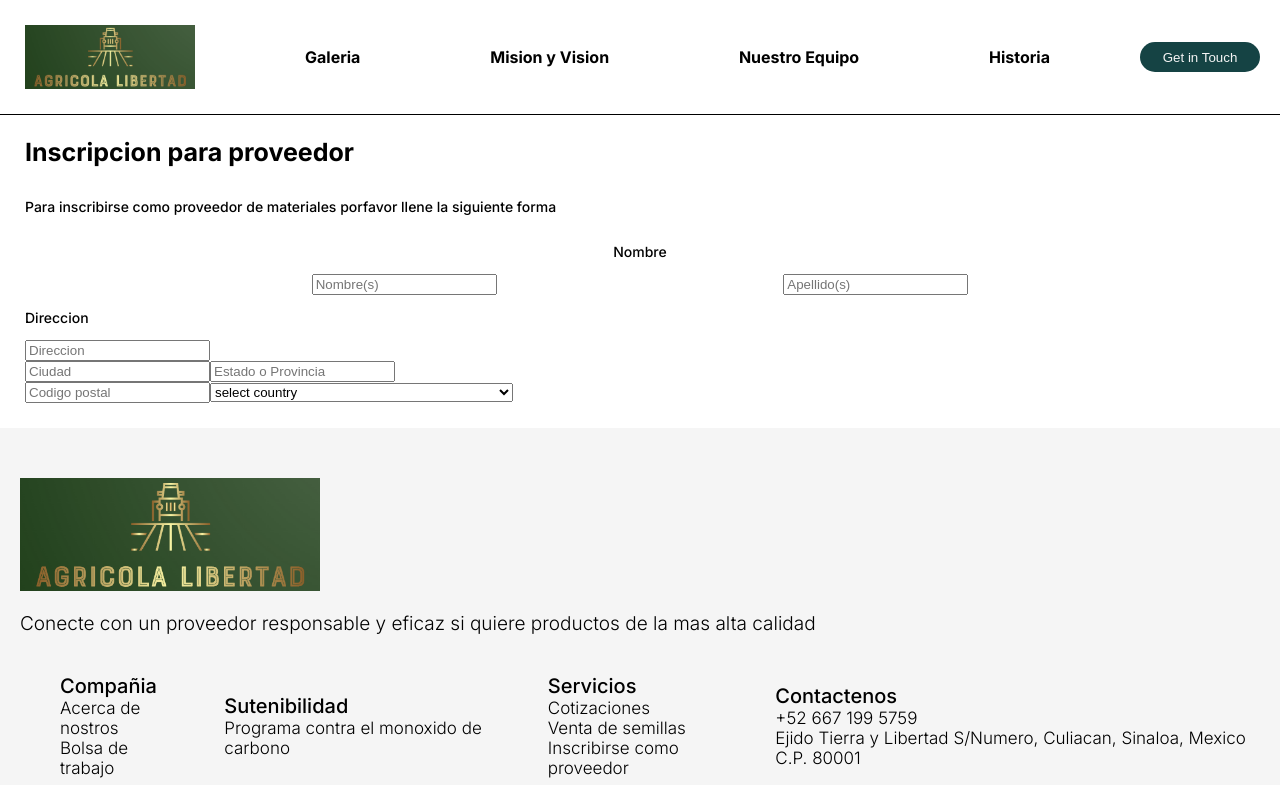
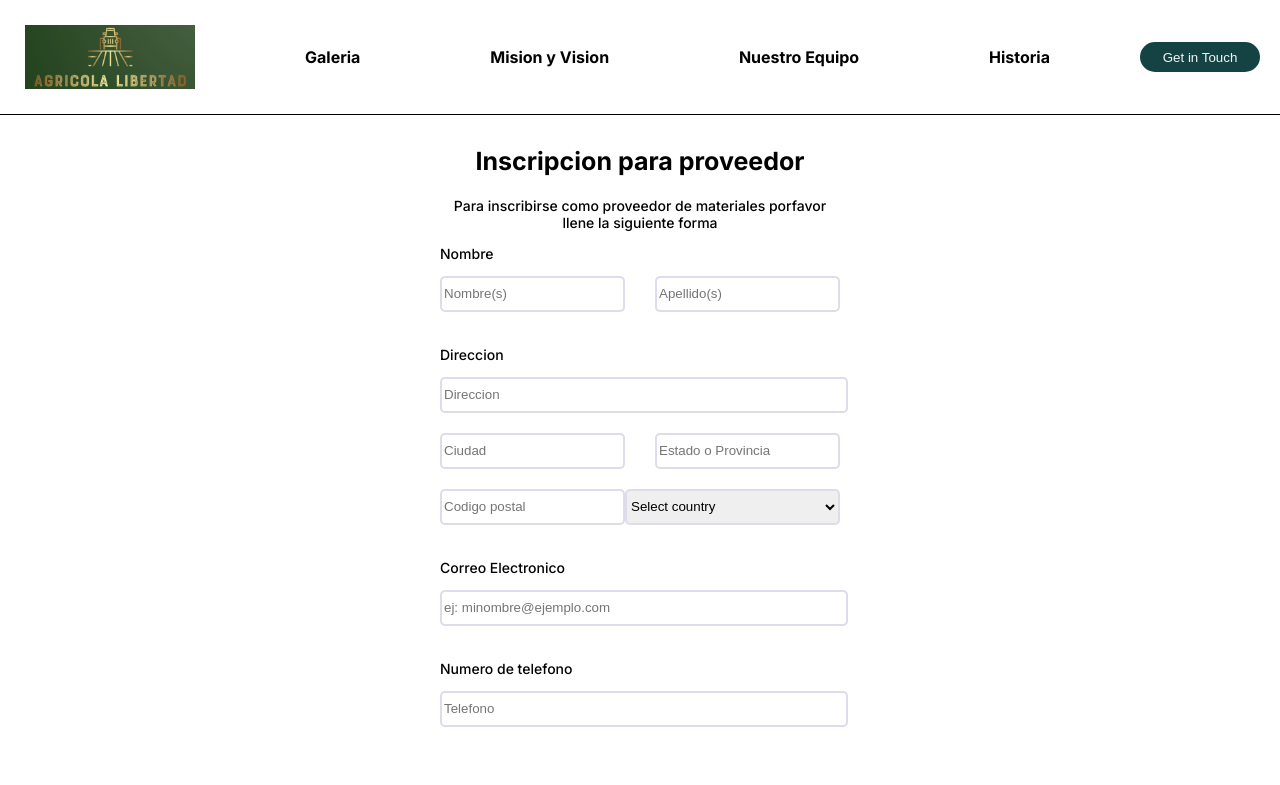
Before and after one commit to HectorVL95/Agricola-Libertad, a React (Create React App) app: page /SignUp in a window 1280 px wide. Shown: the top 785 px of the page. Built offline with nearby package versions, Linux system fonts and the light colour scheme.

Commit message:
reiniciamos trabajo en la seccion de galeria, en proceso esta agregar un carrusel

```diff
--- a/src/components/GalleryPic.jsx
+++ b/src/components/GalleryPic.jsx
@@ -5,7 +5,7 @@ import '../styles/GalleryPic.scss'
 const GalleryPic = (props) => {
   return (
     <article className='GalleryPic' >
-      <img className='picture' src={props.dataEl.img} alt="Trabajador" onClick={props.handleClick}/>
+      <img className={`picture images[${props.activeIndex}]`} src={props.dataEl.img} alt="Trabajador" />
       <p className='description'>{props.dataEl.description}</p>
     </article>
   );
--- a/src/components/GetInTouch.jsx
+++ b/src/components/GetInTouch.jsx
@@ -8,8 +8,8 @@ const GetInTouch = () => {
     <main>
       <Header/>
       <section className='GetinTouch'>
+        <form className='GetinTouch-form'  action="">
         <h1>Listo para resolver sus preguntas</h1>
-        <form action="">
           <div className='country'>
             <p>Estoy localizado en:</p>
             <select className='country-dropdown' name="localizacion" id="" required>
@@ -276,25 +276,25 @@ const GetInTouch = () => {
           </div>
           <div className='multiple-choice' required>
             <p>Interesado en (opcional)</p>
-            <label htmlFor="">
+            <label className='check-label' htmlFor="">
               <input type="checkbox" />
-              <span>Mayoreo</span>
+              <span className='checkbox-description'>Mayoreo</span>
             </label>
-            <label htmlFor="">
+            <label className='check-label' htmlFor="">
               <input type="checkbox" />
-              <span>Menudeo</span>
+              <span className='checkbox-description'>Menudeo</span>
             </label>
-            <label htmlFor="">
+            <label className='check-label' htmlFor="">
               <input type="checkbox" />
-              <span>Semillas</span>
+              <span className='checkbox-description'>Semillas</span>
             </label>
-            <label htmlFor="">
+            <label className='check-label' htmlFor="">
               <input type="checkbox" />
-              <span>Equipo fertilziacion</span>
+              <span className='checkbox-description'>Equipo fertilziacion</span>
             </label>
-            <label htmlFor="">
+            <label className='check -label' htmlFor="">
               <input type="checkbox" />
-              <span>Otros</span>
+              <span className='checkbox-description'>Otros</span>
             </label>
           </div>
           <p>¿Como te podemos ayudar?</p>
--- a/src/components/SingUp.jsx
+++ b/src/components/SingUp.jsx
@@ -7,27 +7,28 @@ const SingUp = () => {
   return (
     <main className='Sign-Up'>
       <Header/>
+      <section className='SignUp-form-section'>
         <form className='SignUp-form'>
           <h1 className='inscripcion-title'>Inscripcion para proveedor</h1>
           <p className='inscripcion-subtitle'>Para inscribirse como proveedor de materiales porfavor llene la siguiente forma</p>
-        <div className='name-section'>
+          <section className='name-section'>
             <p className='name-title'>Nombre</p>
             <div className='name-div'>
               <input type="name" placeholder='Nombre(s)'/>
               <input type="name"  placeholder='Apellido(s)'/>
             </div>
-        </div>
-        <div className='address'>
+          </section>
+          <section className='address-section'>
             <p>Direccion</p>
-          <input type="address" placeholder='Direccion'/>
+            <input className='address-input' type="address" placeholder='Direccion'/>
             <div className='city-state-div'>
-            <input type="text" placeholder='Ciudad'/>
+              <input className='city-input' type="text" placeholder='Ciudad'/>
               <input type="text" placeholder='Estado o Provincia'/>
             </div>
-          <div>
-            <input type="number" placeholder='Codigo postal'/>
-            <select name="country" id="">
-            <option>select country</option>
+            <div className='zip-country-div'>
+              <input className='zip-input' type="number" placeholder='Codigo postal'/>
+              <select className='country-select' name="country" id="">
+              <option>Select country</option>
                 <option value="AF">Afghanistan</option>
                 <option value="AX">Aland Islands</option>
                 <option value="AL">Albania</option>
@@ -282,8 +283,18 @@ const SingUp = () => {
                 <option value="ZW">Zimbabwe</option>
               </select>
             </div>
-        </div>
+          </section>
+          <section className='email-section'>
+            <p>Correo Electronico</p>
+            <input className='email-input' type="email" placeholder='ej: minombre@ejemplo.com'/>
+          </section>
+          <section className='numero-telefono'>
+            <p>Numero de telefono</p>
+            <input className='telephone-div' type="telephone" placeholder='Telefono'/>
+          </section>
+          <button className='sendBtn-SignUp'>Enviar</button>
         </form>
+      </section>
       <Footer/>
     </main>
   );
--- a/src/styles/Gallery.scss
+++ b/src/styles/Gallery.scss
@@ -6,48 +6,56 @@
   right: 0px;
   bottom: 0px;
   left: 0px;
-  z-index: 9;
+  z-index: 11;
   background-color: rgba(0, 0, 0, 0.5);
+  display: none;
 }
-.darken-inactive{
-  visibility: hidden;
+.closeBtn{
+  right: 22px;
+  top:2px;
+  position: relative;
 }
 .gallery-section{
   display: grid;
   grid-template-columns: 40% 40%;
   grid-row-gap: 5%;
   justify-content: center;
-  margin-bottom: 90px;
+  align-items: center;
+  margin-bottom: 220px;
   padding-top: 150px;
-  position: relative;
-}
-.bigImage{
-  position: fixed;
-  display: none;
-  margin-left: auto;
-  margin-right: auto;
-  left: 0;
-  right: 0;
-  top: 180px;
-  bottom: auto;
-  width: 345px;
 }
 .selected-image{
-  padding-left: 10px;
-  padding-right: 10px;
+  padding-left: 25px;
+  padding-right: 25px;
   background-color: grey;
   border: 1px black solid;
   border-radius: 5px;
   position: fixed;
-  z-index: 10;
-  bottom: 400px;
-  left: 612.5px;
-  margin: auto;
-  margin-left: -200px;
+  z-index: 12;
+  top: 50%;
+  left: 50%;
+  transform: translate(-50%, -50%);
+  zoom: 190%;
+}
+.carouselBtns{
+  position: fixed;
+  bottom: 19px;
+}
+.leftBtn{
+  left: 3%;
+}
+.rightBtn{
+  left: 83%;
+}
+@media (min-width:768px) {
+.gallery-section{
+  grid-template-columns: 35% 35%;
+}
+}
+
+@media (min-width: 1920px){
+  .gallery-section{
+    grid-template-columns: 25% 25%;
+  }
 
 }
-@media (min-width:768px) {
-  .gallery-section{
-    margin-bottom: 150px;
-  }
-}
--- a/src/styles/GalleryPic.scss
+++ b/src/styles/GalleryPic.scss
@@ -14,6 +14,9 @@
   font-size: 1.8rem;
   text-align: center;
 }
+.text-and-arrows{
+  display: flex;
+}
 @media (min-width:768px) {
 
   .picture{
--- a/src/styles/GetinTouch.scss
+++ b/src/styles/GetinTouch.scss
@@ -1,27 +1,42 @@
 .GetinTouch{
   padding: 15px;
   padding-top: 125px;
-}
-form{
   display: flex;
   flex-direction: column;
   justify-content: center;
+}
+.GetinTouch-form{
+  max-width: 400px;
+  align-self: center;
+  display: flex;
+  flex-direction: column;
+  justify-content: center;
+}
+.GetinTouch-form > h1{
+  text-align: center;
+}
+input{
+  height: 30px;
+  border: #dcdceb 2px solid;
+  border-radius: 5px;
+  margin-bottom: 20px;
 }
 .country{
   display: flex;
   flex-direction: column;
 }
+.country-dropdown{
+  border: #dcdceb 2px solid;
+  border-radius: 5px;
+  margin-bottom: 20px;
+  width: 100%;
+  height: 30px;
+}
 p{
   text-align: left;
   font-size: 1.4rem;
 }
-.country-dropdown{
-  height: 50px;
-  font-size: 1.8rem;
-  padding-left: 20px;
-  margin-top: -10px;
-  margin-bottom: -10px;
-}
+
 
 .company > p{
   text-align: left;
@@ -38,9 +53,14 @@ p{
   text-align: left;
   font-size: 1.4rem;
 }
-label{
+.check-label{
   display: flex;
   align-items: center;
+}
+.checkbox-description{
+  position: relative;
+  bottom: 8px;
+  margin-left: 5px;
 }
 .sendBtn{
   width: 80px;
@@ -52,32 +72,8 @@ label{
   color: whitesmoke;
   margin-top: 40px;
 }
-@media (min-width:768px) {
-  .GetinTouch{
-    padding-left: 70px;
-    padding-right: 70px;
-  }
+
+@media (min-width:1920px) {
+
+
 }
-@media (min-width:1920px) {
-  .GetinTouch{
-    padding-left: 450px;
-    padding-right: 450px;
-  }
-  .GetinTouch > h1{
-    font-size: 3rem;
-  }
-  .country-dropdown{
-    height: 100px;
-  }
-  .input-text{
-    height: 100px;
-  }
-  .sendBtn{
-    width: 120px;
-    height: 60px;
-    border-radius: 35px;
-    font-size: 2rem;
-    position: relative;
-    bottom: 40px;
-  }
-}
--- a/src/styles/Sign-Up.scss
+++ b/src/styles/Sign-Up.scss
@@ -1,19 +1,79 @@
+.SignUp-form-section{
+  padding: 25px;
+  padding-top: 125px;
+  display: flex;
+  flex-direction: column;
+  justify-content: center;
+
+}
 .SignUp-form{
-  padding: 25px;
-  padding-top: 120px;
+  align-self: center;
+  max-width: 400px;
 }
 .inscripcion-title{
  font-size: 2.5rem;
+ text-align: center;
+}
+.inscripcion-subtitle{
+  text-align: center;
+}
+input{
+  height: 30px;
+  border: #dcdceb 2px solid;
+  border-radius: 5px;
+  margin-bottom: 20px;
 }
 .name-title{
-  text-align: center;
-  font: 1.9rem
-;
+  text-align: left;
+  font: 1.9rem;
 }
 .name-div{
   display: flex;
-  justify-content: space-evenly;
+  justify-content: space-between;
 }
-.address{
+.address-section{
+  text-align: left;
+}
+.address-input{
+  width: 100%;
+}
+.city-state-div{
+  display: flex;
+  justify-content: space-between;
+}
+.zip-country-div{
+  display: flex;
+  justify-content: space-between;
+}
+.country-select{
+  border: #dcdceb 2px solid;
+  border-radius: 5px;
+  margin-bottom: 20px;
+  width: 100%;
+}
+.email-input{
+  width: 100%;
+}
+.telephone-div{
+  width: 100%;
+}
+.sendBtn-SignUp{
+  width: 80px;
+  height: 40px;
+  align-self: center;
+  border: none;
+  border-radius: 20px;
+  background-color: #154433;
+  color: whitesmoke;
+  margin-top: 40px;
+}
+@media (min-width:768px) {
+  .SignUp-form{
 
+  }
 }
+@media (min-width:1920px) {
+  .SignUp-form{
+
+  }
+}
```
Also changed, not shown: src/components/Gallery.jsx (+40 -16 lines). Lines whose indentation alone changed are shown as unchanged.
